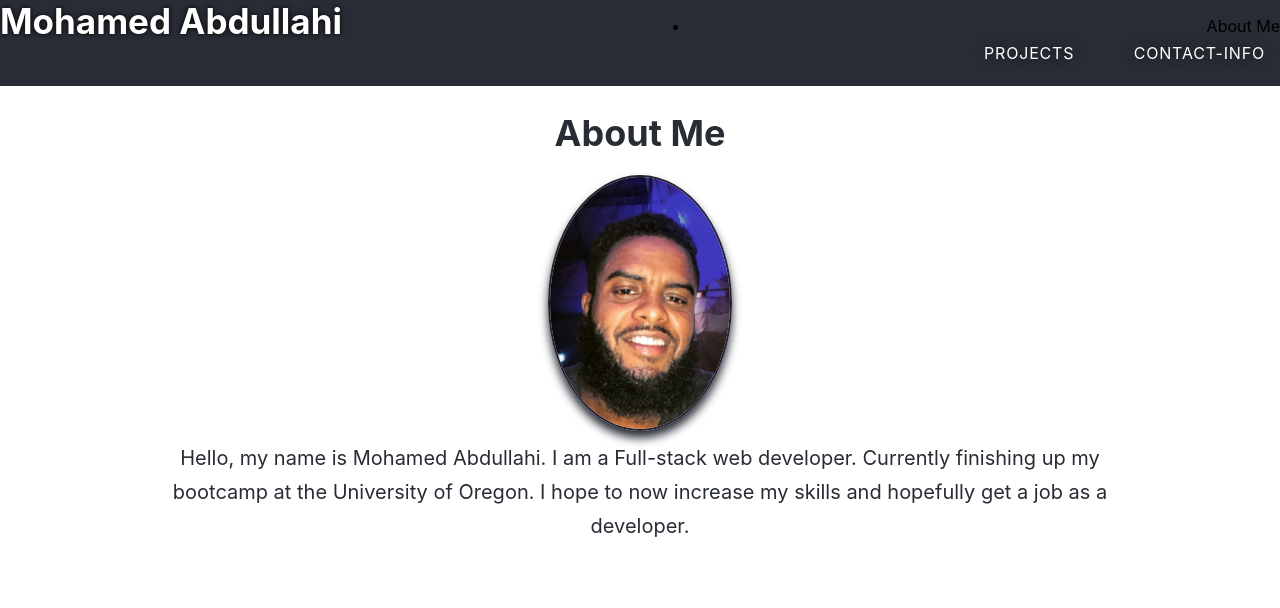
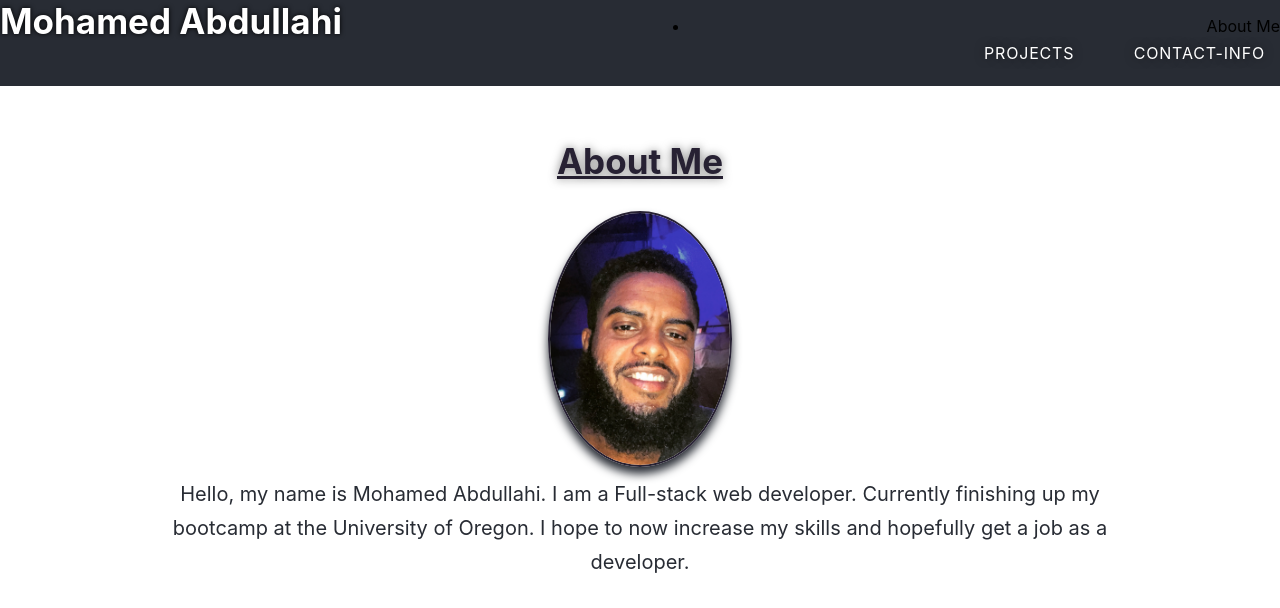
Before and after one commit to mo9399/react-portfolio, a React (Create React App) app: page / in a window 1280 px wide. Shown: the top 608 px of the page. Built offline with nearby package versions, Linux system fonts and the light colour scheme.

Commit message:
add style changes to titles

```diff
--- a/src/App.css
+++ b/src/App.css
@@ -135,6 +135,14 @@ h1 {
 
 }
 
+h4 {
+  text-align: center;
+  font-size: 35px;
+  color: #272133;
+  text-shadow: 0 0 10px rgba(0, 0, 0, 0.5);
+  text-decoration: underline;
+}
+
 section {
   padding: 25px;
 }
@@ -155,11 +163,11 @@ section {
 }
 
 .section-title {
-  font-size: 36px;
-  color: #282c34;
   text-align: center;
-  margin: 0 auto 20px auto;
-  width: 50%;
+  font-size: 35px;
+  color: #272133;
+  text-shadow: 0 0 10px rgba(0, 0, 0, 0.5);
+  text-decoration: underline;
 }
 
 .me p {
```
